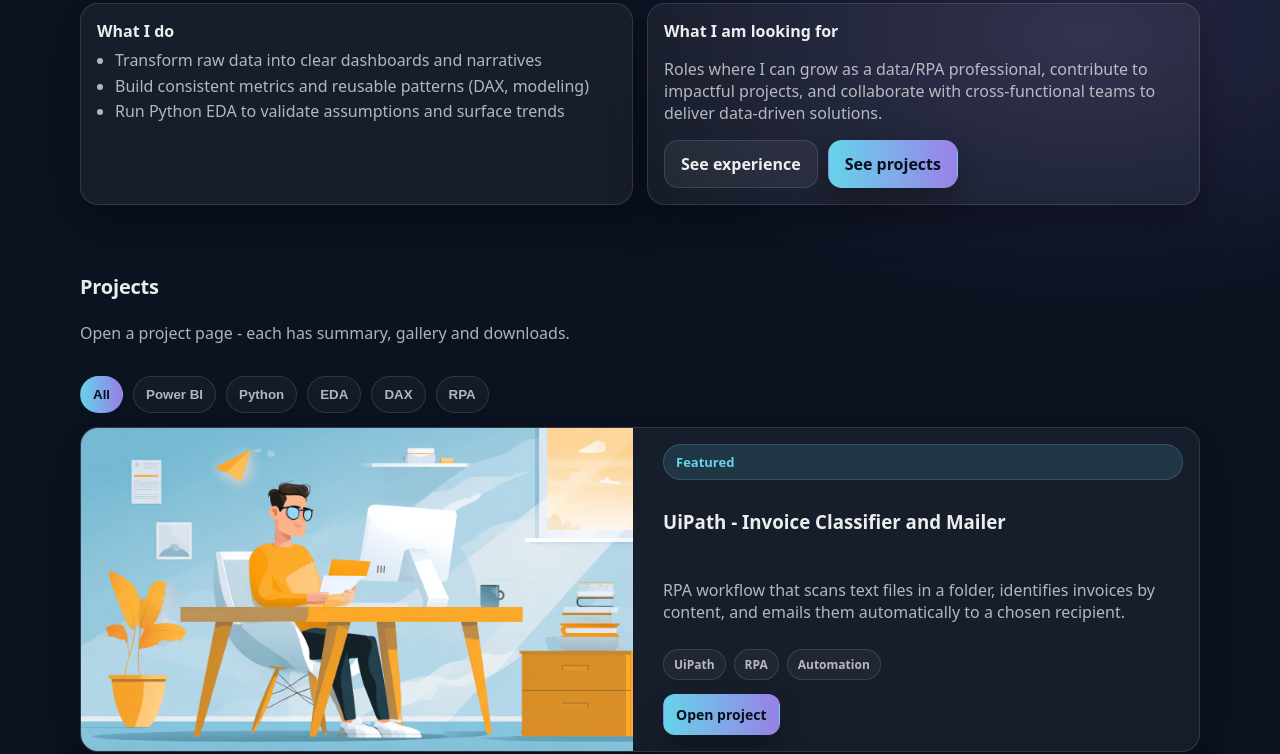
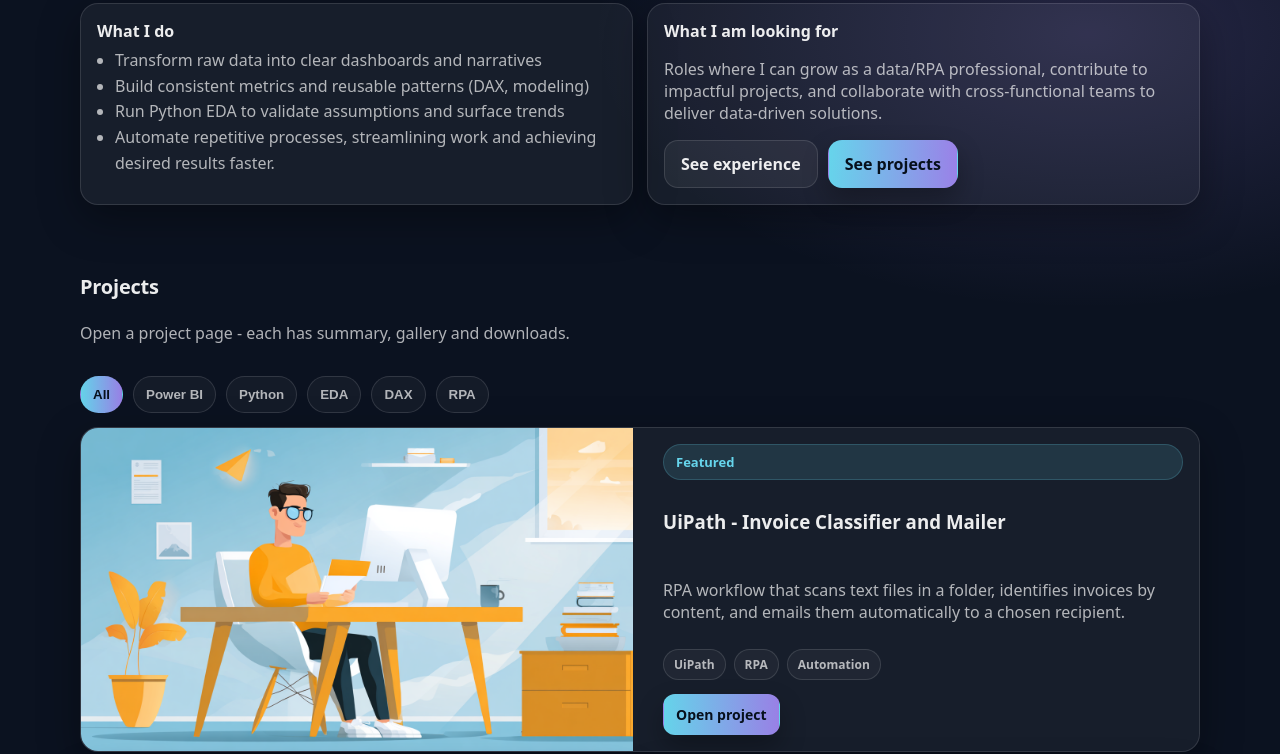
Before and after one commit to bogdancenusa19/PowerBI-Portfolio, a plain HTML site: page index.html in a window 1280 px wide. Shown: the part 1058-1812 px from the top of the page. Drawn offline with Linux system fonts and the light colour scheme.

Commit message:
Update index.html

```diff
--- a/index.html
+++ b/index.html
@@ -119,6 +119,7 @@
                 <li>Transform raw data into clear dashboards and narratives</li>
                 <li>Build consistent metrics and reusable patterns (DAX, modeling)</li>
                 <li>Run Python EDA to validate assumptions and surface trends</li>
+                <li>Automate repetitive processes, streamlining work and achieving desired results faster.</li>
               </ul>
             </div>
           </div>
```
